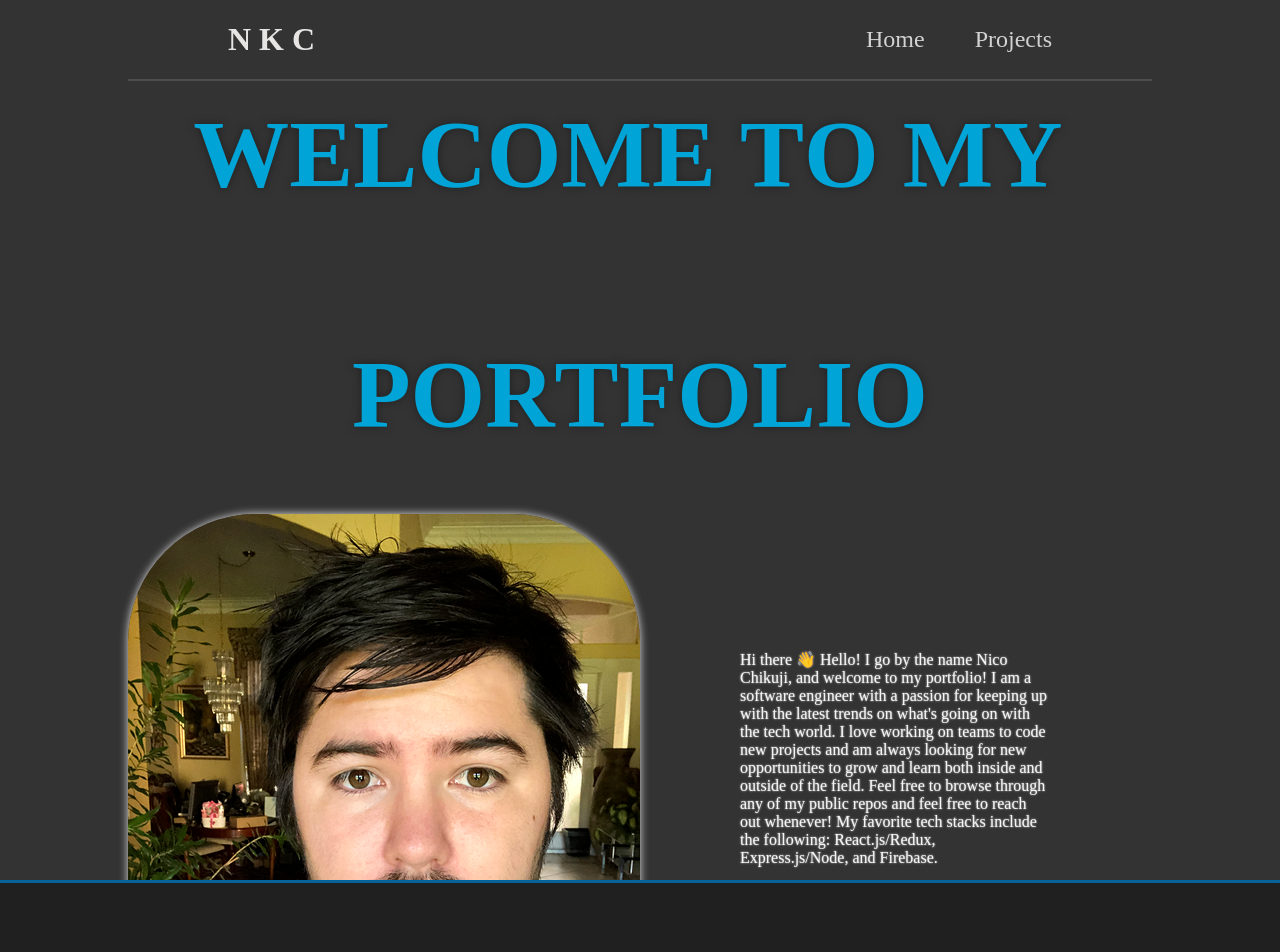
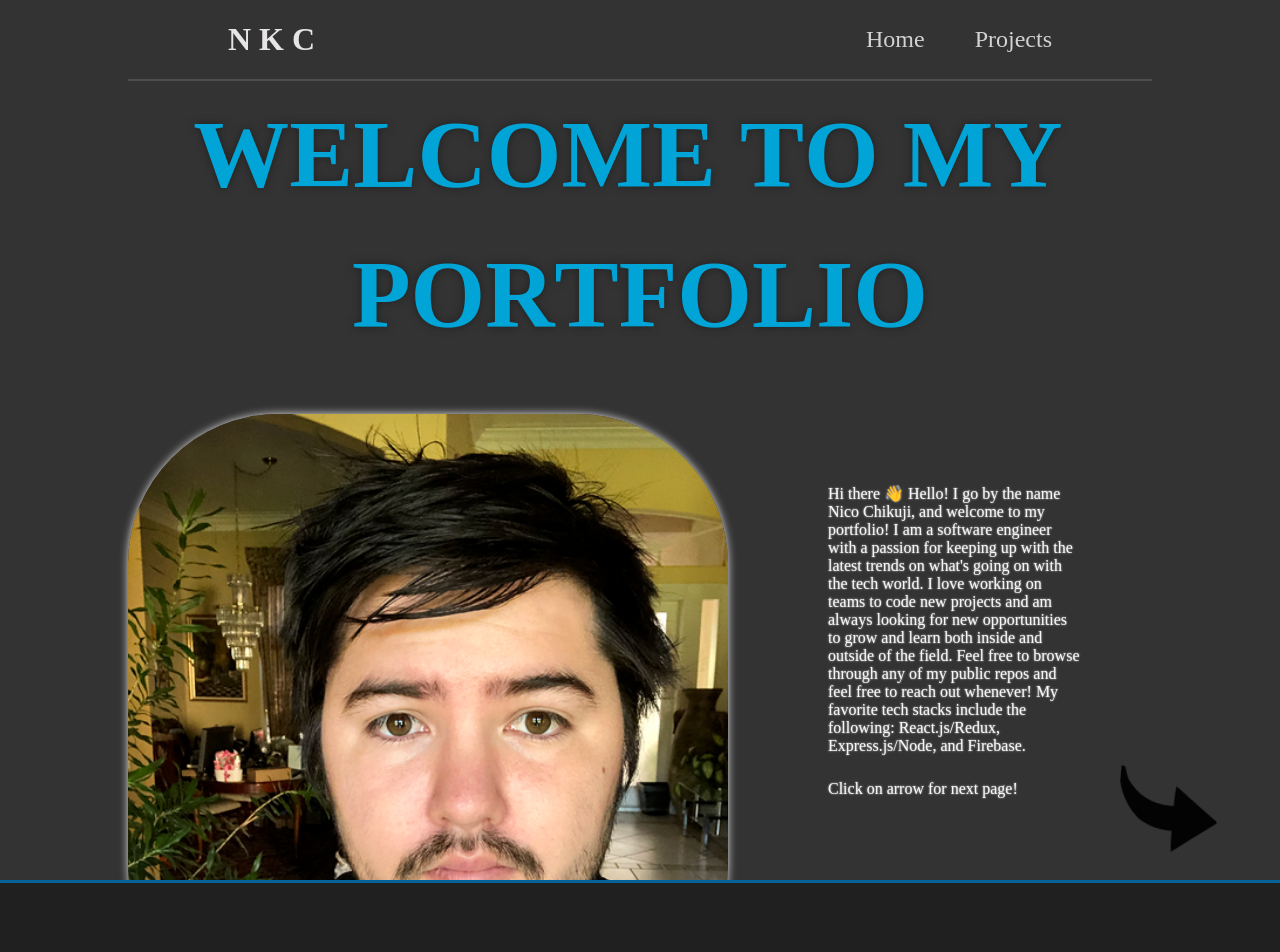
Before and after one commit to chiku524/portfolio-site, a React (Create React App) app in the folder portfolio/: page / in a window 1280 px wide. Shown: the top 952 px of the page. Built offline with nearby package versions, Linux system fonts and the light colour scheme.

Commit message:
removed scrollbar and fixed home button bug

```diff
--- a/portfolio/src/components/Home.js
+++ b/portfolio/src/components/Home.js
@@ -102,8 +102,8 @@ const Home = () => {
             <div className="page-1 active">
                 <div className="title">
                     <div><h1>W</h1><h1>E</h1><h1>L</h1><h1>C</h1><h1>O</h1><h1>M</h1><h1>E</h1><h1>&nbsp;</h1></div>
-                    <div><h1>T</h1><h1>O</h1><h1>&nbsp;</h1><h1>M</h1><h1>Y</h1><h1>&nbsp;</h1></div>
-                    <div><h1>P</h1><h1>O</h1><h1>R</h1><h1>T</h1><h1>F</h1><h1>O</h1><h1>L</h1><h1>I</h1><h1>O</h1></div>
+                    <div className="mid-half"><h1>T</h1><h1>O</h1><h1>&nbsp;</h1><h1>M</h1><h1>Y</h1><h1>&nbsp;</h1></div>
+                    <div className="bottom-half"><h1>P</h1><h1>O</h1><h1>R</h1><h1>T</h1><h1>F</h1><h1>O</h1><h1>L</h1><h1>I</h1><h1>O</h1></div>
                 </div>
                 <div className="blurb">
                     <img src={NicoPic} className="nico-picture" />
@@ -112,6 +112,7 @@ const Home = () => {
     Hello! I go by the name Nico Chikuji, and welcome to my portfolio! I am a software engineer with a passion for keeping up with the latest trends on what's going on with the tech world. I love working on teams to code new projects and am always looking for new opportunities to grow and learn both inside and outside of the field. Feel free to browse through any of my public repos and feel free to reach out whenever!
     My favorite tech stacks include the following: React.js/Redux, Express.js/Node, and Firebase.
                         </p>
+                        <p className="arrow-info">Click on arrow for next page!</p>
                         <div className="svg-container">
                             <ArrowIcon className="arrow-icon" />
                         </div>
--- a/portfolio/src/components/Navbar.js
+++ b/portfolio/src/components/Navbar.js
@@ -46,12 +46,14 @@ const NavBar = () => {
             pg1.classList.add("active");
             pg2.classList.remove("active");
         }
-        if(pg3.classList.contains("active")) {
+        else if(pg3.classList.contains("active")) {
             gsap.to(pg3, {display: "none", x: 2500, scale: 1, rotateZ: 0, duration: 1});
             gsap.to(pg2, {display: "none", x: 2500, scale: 1, rotateZ: 0, duration: 1});
             gsap.to(pg1, {display: "block", x: 0, scale: 1, rotateZ: 0, duration: 1});
             pg1.classList.add("active");
             pg3.classList.remove("active");
+        } else {
+            return null;
         }
     }
 
--- a/portfolio/src/css/home.css
+++ b/portfolio/src/css/home.css
@@ -1,3 +1,14 @@
+body {
+  -ms-overflow-style: none;
+  /* for Internet Explorer, Edge */
+  scrollbar-width: none;
+  /* for Firefox */
+  overflow-y: scroll;
+}
+body::-webkit-scrollbar {
+  display: none;
+  /* for Chrome, Safari, and Opera */
+}
 .home-container {
   margin-top: 80px;
   background: #333333;
@@ -24,25 +35,64 @@
   font-size: 3em;
   flex-wrap: wrap;
 }
+@media screen and (max-width: 1492px) {
+  .home-container .page-1 .title .bottom-half {
+    margin-top: -100px;
+  }
+}
+@media screen and (max-width: 919px) {
+  .home-container .page-1 .title .mid-half {
+    margin-top: -100px;
+  }
+}
 .home-container .page-1 .blurb {
   width: 80%;
   display: flex;
   flex-direction: row;
   margin: 0 auto;
   justify-content: space-around;
+  height: 600px;
 }
 .home-container .page-1 .blurb .nico-picture {
   border-radius: 25%;
+}
+@media screen and (max-width: 1100px) {
+  .home-container .page-1 .blurb .nico-picture {
+    max-height: 350px;
+    max-width: 350px;
+  }
 }
 .home-container .page-1 .blurb .content p {
   color: whitesmoke;
   align-self: center;
   width: 60%;
+  margin-top: -50px;
+}
+.home-container .page-1 .blurb .content .arrow-info {
+  margin-top: 25px;
+}
+.home-container .page-1 .blurb .content .svg-container {
+  margin: -80px 0 0 -60px;
+}
+@media screen and (max-width: 1120px) {
+  .home-container .page-1 .blurb .content .svg-container {
+    margin-top: -350px;
+  }
+}
+@media screen and (max-width: 919px) {
+  .home-container .page-1 .blurb .content .svg-container {
+    margin-left: -100px;
+  }
 }
 .home-container .page-1 .blurb .content #arrow-icon-svg:hover {
   cursor: pointer;
   filter: invert(50%) sepia(86%) saturate(1871%) hue-rotate(158deg) brightness(90%) contrast(101%);
 }
+@media screen and (max-width: 1200px) {
+  .home-container .page-1 .blurb .content {
+    margin-top: -50px;
+  }
+}
 .home-container .page-2 {
   overflow: hidden;
 }
--- a/portfolio/src/css/page3.css
+++ b/portfolio/src/css/page3.css
@@ -9,7 +9,7 @@
   border-radius: 15px;
 }
 .contactForm {
-  margin: 10px auto 0;
+  margin: 5% auto 0;
   border-radius: 50%;
   width: 700px;
   height: 700px;
--- a/portfolio/src/less/home.less
+++ b/portfolio/src/less/home.less
@@ -1,3 +1,13 @@
+body {
+    -ms-overflow-style: none; /* for Internet Explorer, Edge */
+    scrollbar-width: none; /* for Firefox */
+    overflow-y: scroll;
+  }
+
+  body::-webkit-scrollbar {
+    display: none; /* for Chrome, Safari, and Opera */
+  }
+
 .home-container {
     margin-top: 80px;
     background: rgba(51, 51, 51, 1);
@@ -24,6 +34,17 @@
                 font-size: 3em;
                 flex-wrap: wrap;
             }
+
+            @media screen and (max-width: 1492px) {
+                .bottom-half {
+                    margin-top: -100px;
+                }
+            }
+            @media screen and (max-width: 919px) {
+                .mid-half {
+                    margin-top: -100px;
+                }
+            }
         }
 
 
@@ -33,11 +54,18 @@
             flex-direction: row;
             margin: 0 auto;
             justify-content: space-around;
+            height: 600px;
 
             .nico-picture {
                 border-radius: 25%;
                 // max-width: 200px;
                 // max-height: 200px;
+            }
+            @media screen and (max-width: 1100px) {
+                .nico-picture {
+                    max-height: 350px;
+                    max-width: 350px;
+                }
             }
 
             .content {
@@ -45,11 +73,37 @@
                     color: whitesmoke;
                     align-self: center;
                     width: 60%;
+                    margin-top: -50px;
+                }
+
+                .arrow-info {
+                    margin-top: 25px;
+                }
+
+                .svg-container {
+                    margin: -80px 0 0 -60px;
+                }
+
+                @media screen and (max-width: 1120px) {
+                    .svg-container {
+                        margin-top: -350px;
+                    }
+                }
+                @media screen and (max-width: 919px) {
+                    .svg-container {
+                        margin-left: -100px;
+                    }
                 }
 
                 #arrow-icon-svg:hover {
                     cursor: pointer;
                     filter: invert(50%) sepia(86%) saturate(1871%) hue-rotate(158deg) brightness(90%) contrast(101%);
+                }
+            }
+
+            @media screen and (max-width: 1200px) {
+                .content {
+                    margin-top: -50px;
                 }
             }
         }
--- a/portfolio/src/less/page3.less
+++ b/portfolio/src/less/page3.less
@@ -10,7 +10,7 @@
 }
 
 .contactForm {
-    margin: 10px auto 0;
+    margin: 5% auto 0;
     border-radius: 50%;
     width: 700px;
     height: 700px;
```
